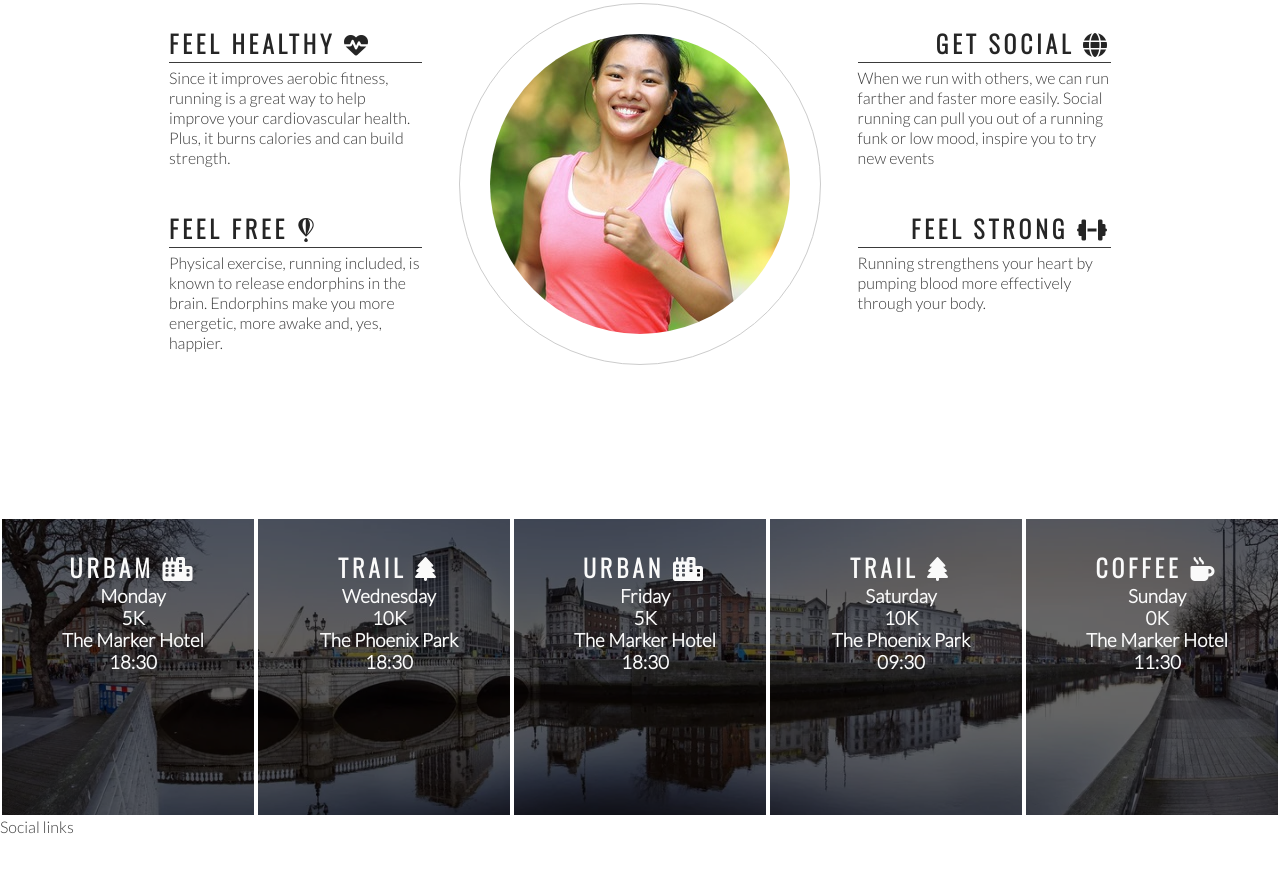
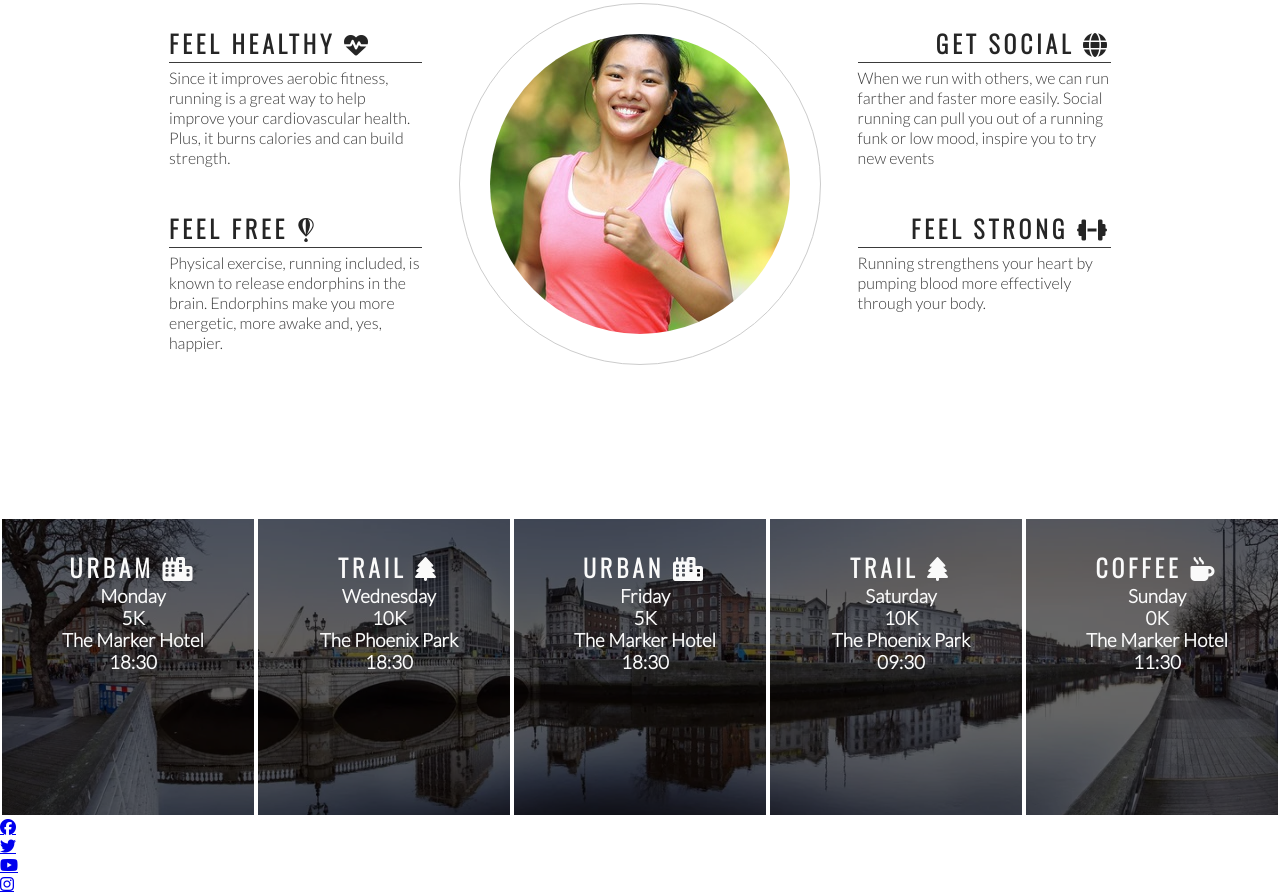
Before and after one commit to RHoganD/love-running, a website: page index.html in a window 1280 px wide. Shown: the part 778-1671 px from the top of the page. Before the commit the page ends 1614 px from the top, so only its background shows below. Drawn offline with nearby package versions, Linux system fonts and the light colour scheme.

Commit message:
Add social media icons to footer

```diff
--- a/index.html
+++ b/index.html
@@ -114,7 +114,28 @@
                 <h3>11:30</h3>
                   </div>
     </section>
-    <footer>Social links</footer>
+    <footer>
+        <ul>
+        <li>
+            <a href="https://facebook.com" target="_blank" rel="noopener"
+            aria-label="Visit our facebook page (opens in a new tab" <i class="fa-brands fa-facebook"></i></a>
+        </li>
+
+        <li>
+            <a href="https://twitter.com" target="_blank" rel="noopener"
+            aria-label="Visit our twitter page (opens in a new tab" <i class="fa-brands fa-twitter"></i></a>
+        </li>
+        <li>
+            <a href="https://www.youtube.com/" target="_blank" rel="noopener"
+            aria-label="Visit our youtube page (opens in a new tab" <i class="fa-brands fa-youtube"></i></a>
+        </li>
+        <li>
+            <a href="https://www.instagram.com/" target="_blank" rel="noopener"
+            aria-label="Visit our instagram page (opens in a new tab" <i class="fa-brands fa-instagram"></i></a>
+        </li>
+        </ul>
+    </footer>
+
 
 <!--font awesome script-->
 <script src="https://kit.fontawesome.com/fc632b9fc3.js" crossorigin="anonymous"></script>
```
